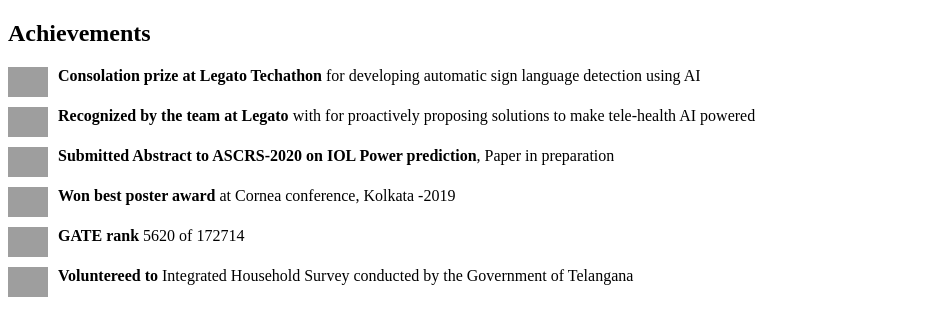
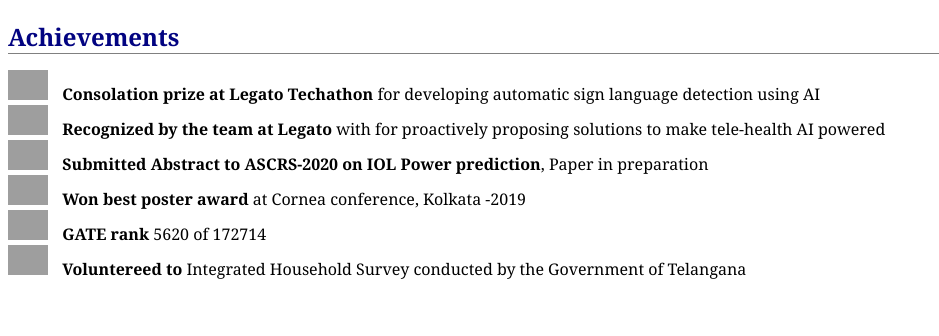
Before and after one commit to AdarshG-Uncg/AdarshG-Uncg.github.io, a plain HTML site: page Achievements.html in a window 1280 px wide. Shown: the whole page, without its empty margins (0-939 px from the left). Drawn offline with Linux system fonts and the light colour scheme; grey boxes are pictures that could not be loaded.

Commit message:
Updated v1.2 Achievements.html

```diff
--- a/Achievements.html
+++ b/Achievements.html
@@ -1,20 +1,24 @@
 <!DOCTYPE html>
 <html lang="en">
 <head>
+  <link rel="stylesheet" href="./csss/decorations.css">
     <style>
-        .achievements-list {
+      body{
+        font-family:Georgia, serif;
+      }
+      .achievements-list {
         list-style: none;
         padding: 0;
-        }
-
-        .achievements-list li {
-        display: flex;
-        margin-bottom: 10px;
         }
 
         .achievements-list li img {
         height: 30px;
         margin-right: 10px;
+        }
+        h2, h3 {
+          border-bottom: 1px solid gray; /* Adjust thickness and color as needed */
+          margin-bottom: 10px;
+          color: #020381; /* Adjust as needed */
         }
     </style>
 </head>
@@ -27,45 +31,41 @@
         <ul class="achievements-list">
 
           <li>
-            <img src="https://upload.wikimedia.org/wikipedia/commons/4/43/Award-star-silver-3d.png">
-            <div>
-              <b>Consolation prize at Legato Techathon</b> for developing automatic sign language detection using AI
-            </div>
+            <img src="https://upload.wikimedia.org/wikipedia/commons/4/43/Award-star-silver-3d.png"> <b>Consolation prize at Legato Techathon</b> for developing automatic sign language detection using AI
           </li>
 
           <li>
             <img src="https://upload.wikimedia.org/wikipedia/commons/4/43/Award-star-silver-3d.png">
-            <div>
+
              <b>Recognized by the team at Legato</b> with for proactively proposing solutions to make tele-health AI powered
-            </div>
+
           </li>
 
           <li>
             <img src="https://upload.wikimedia.org/wikipedia/commons/4/43/Award-star-silver-3d.png">
-            <div>
+
               <b>Submitted Abstract to ASCRS-2020 on IOL Power prediction</b>, Paper in preparation
-            </div>
           </li>
 
           <li>
             <img src="https://upload.wikimedia.org/wikipedia/commons/4/43/Award-star-silver-3d.png">
-            <div>
+
               <b>Won best poster award</b> at Cornea conference, Kolkata -2019
-            </div>
+
           </li>
 
           <li>
             <img src="https://upload.wikimedia.org/wikipedia/commons/4/43/Award-star-silver-3d.png">
-            <div>
+
               <b>GATE rank</b> 5620 of 172714
-            </div>
+
           </li>
 
           <li>
             <img src="https://upload.wikimedia.org/wikipedia/commons/4/43/Award-star-silver-3d.png">
-            <div>
+
               <b>Voluntereed to</b> Integrated Household Survey conducted by the Government of Telangana
-            </div>
+
           </li>
 
         </ul>
```
